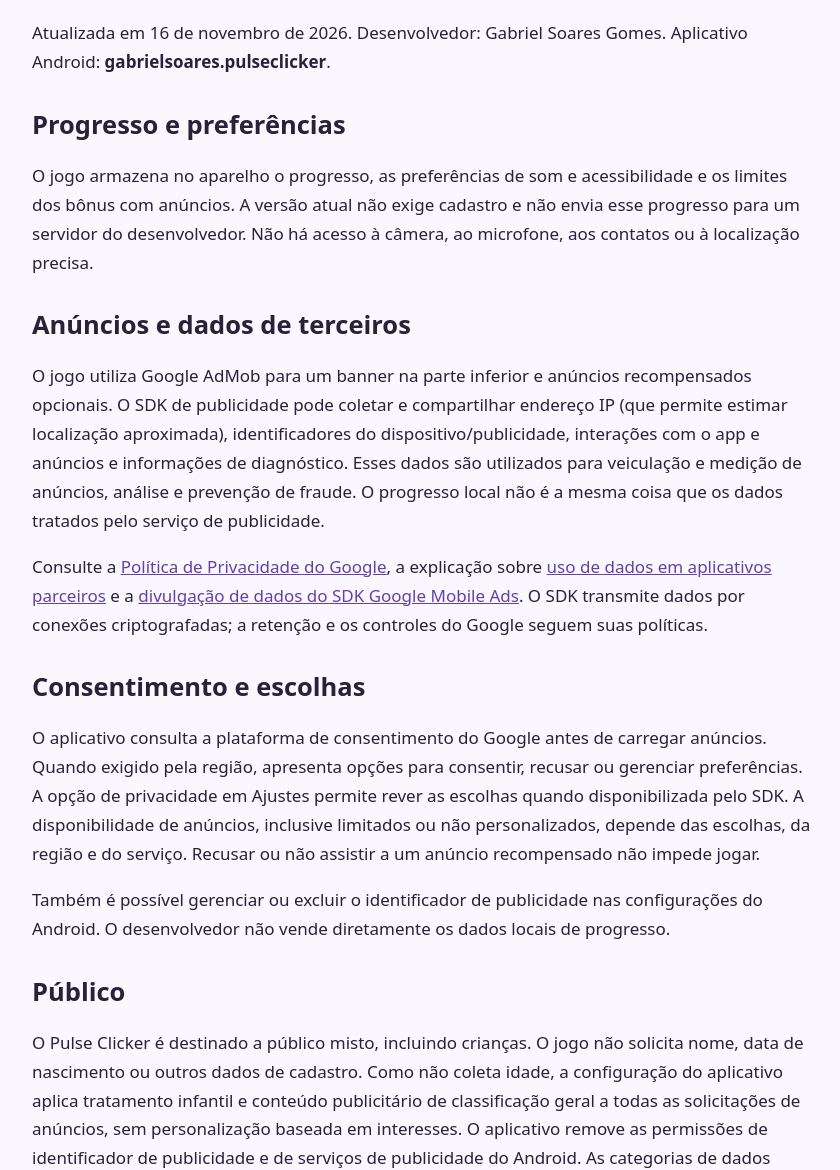
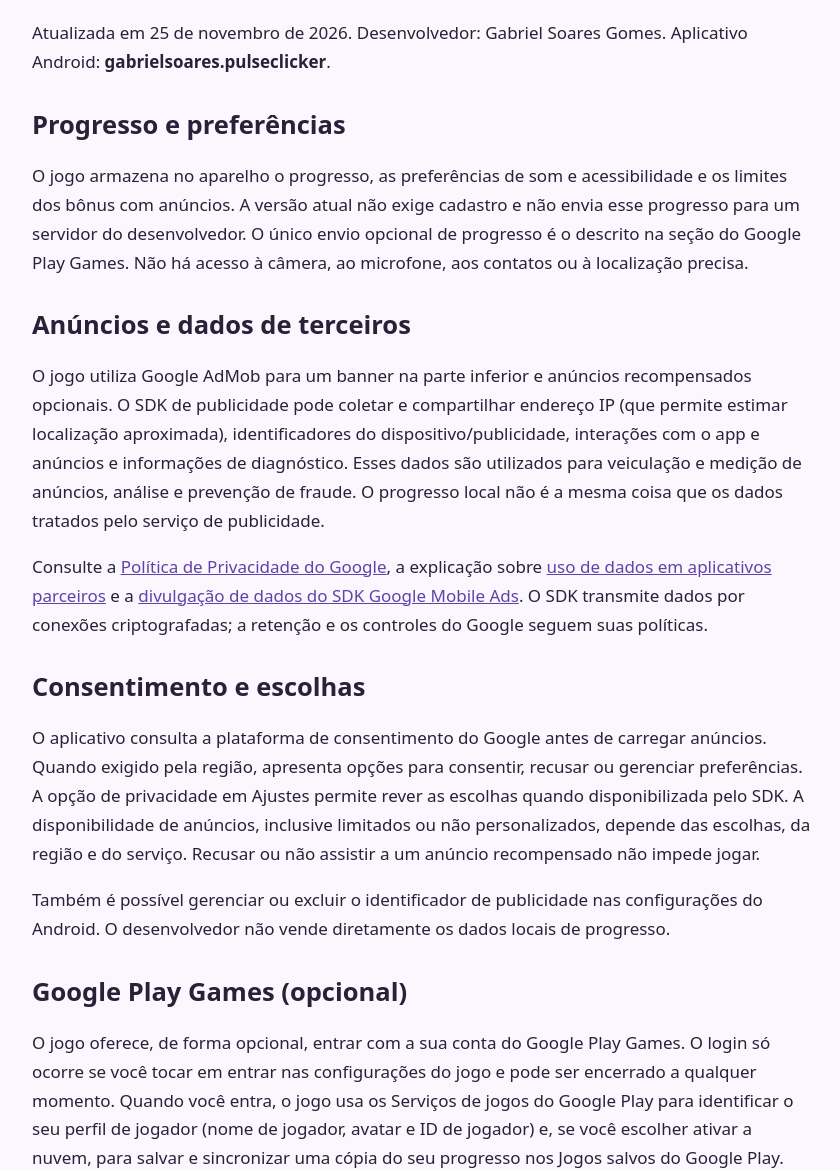
Before and after one commit to GabrielSoaresGomes/GabrielSoaresGomes.github.io, a plain HTML site: page pulse-clicker/privacy.html in a window 1280 px wide. Shown: the part 133-1303 px from the top of the page, without its empty margins (218-1058 px from the left). Drawn offline with Linux system fonts and the light colour scheme.

Commit message:
docs(pulse): atualiza política de privacidade com Google Play Games e nuvem

```diff
--- a/pulse-clicker/privacy.html
+++ b/pulse-clicker/privacy.html
@@ -9,19 +9,21 @@
 </head>
 <body><main>
 <h1>Pulse Clicker — Política de privacidade</h1>
-<p>Atualizada em 16 de novembro de 2026. Desenvolvedor: Gabriel Soares Gomes. Aplicativo Android: <strong>gabrielsoares.pulseclicker</strong>.</p>
+<p>Atualizada em 25 de novembro de 2026. Desenvolvedor: Gabriel Soares Gomes. Aplicativo Android: <strong>gabrielsoares.pulseclicker</strong>.</p>
 <h2>Progresso e preferências</h2>
-<p>O jogo armazena no aparelho o progresso, as preferências de som e acessibilidade e os limites dos bônus com anúncios. A versão atual não exige cadastro e não envia esse progresso para um servidor do desenvolvedor. Não há acesso à câmera, ao microfone, aos contatos ou à localização precisa.</p>
+<p>O jogo armazena no aparelho o progresso, as preferências de som e acessibilidade e os limites dos bônus com anúncios. A versão atual não exige cadastro e não envia esse progresso para um servidor do desenvolvedor. O único envio opcional de progresso é o descrito na seção do Google Play Games. Não há acesso à câmera, ao microfone, aos contatos ou à localização precisa.</p>
 <h2>Anúncios e dados de terceiros</h2>
 <p>O jogo utiliza Google AdMob para um banner na parte inferior e anúncios recompensados opcionais. O SDK de publicidade pode coletar e compartilhar endereço IP (que permite estimar localização aproximada), identificadores do dispositivo/publicidade, interações com o app e anúncios e informações de diagnóstico. Esses dados são utilizados para veiculação e medição de anúncios, análise e prevenção de fraude. O progresso local não é a mesma coisa que os dados tratados pelo serviço de publicidade.</p>
 <p>Consulte a <a href="https://policies.google.com/privacy?hl=pt-BR">Política de Privacidade do Google</a>, a explicação sobre <a href="https://policies.google.com/technologies/partner-sites?hl=pt-BR">uso de dados em aplicativos parceiros</a> e a <a href="https://developers.google.com/admob/android/privacy/play-data-disclosure">divulgação de dados do SDK Google Mobile Ads</a>. O SDK transmite dados por conexões criptografadas; a retenção e os controles do Google seguem suas políticas.</p>
 <h2>Consentimento e escolhas</h2>
 <p>O aplicativo consulta a plataforma de consentimento do Google antes de carregar anúncios. Quando exigido pela região, apresenta opções para consentir, recusar ou gerenciar preferências. A opção de privacidade em Ajustes permite rever as escolhas quando disponibilizada pelo SDK. A disponibilidade de anúncios, inclusive limitados ou não personalizados, depende das escolhas, da região e do serviço. Recusar ou não assistir a um anúncio recompensado não impede jogar.</p>
 <p>Também é possível gerenciar ou excluir o identificador de publicidade nas configurações do Android. O desenvolvedor não vende diretamente os dados locais de progresso.</p>
+<h2>Google Play Games (opcional)</h2>
+<p>O jogo oferece, de forma opcional, entrar com a sua conta do Google Play Games. O login só ocorre se você tocar em entrar nas configurações do jogo e pode ser encerrado a qualquer momento. Quando você entra, o jogo usa os Serviços de jogos do Google Play para identificar o seu perfil de jogador (nome de jogador, avatar e ID de jogador) e, se você escolher ativar a nuvem, para salvar e sincronizar uma cópia do seu progresso nos Jogos salvos do Google Play. Esses dados são tratados pelo Google conforme a <a href="https://policies.google.com/privacy?hl=pt-BR">Política de Privacidade do Google</a> e os termos dos Serviços de jogos; o desenvolvedor não recebe nem armazena nome, avatar ou ID de jogador em servidor próprio. Sem entrar, o jogo continua funcionando normalmente e o progresso permanece apenas no aparelho. A conta usada em compras no Google Play é a conta ativa na Play Store do aparelho e pode ser diferente da conta do Google Play Games.</p>
 <h2>Público</h2>
 <p>O Pulse Clicker é destinado a público misto, incluindo crianças. O jogo não solicita nome, data de nascimento ou outros dados de cadastro. Como não coleta idade, a configuração do aplicativo aplica tratamento infantil e conteúdo publicitário de classificação geral a todas as solicitações de anúncios, sem personalização baseada em interesses. O aplicativo remove as permissões de identificador de publicidade e de serviços de publicidade do Android. As categorias de dados descritas acima refletem o funcionamento geral do serviço; a coleta efetiva depende dessas restrições. Dados técnicos, como IP, interações e diagnóstico, ainda podem ser tratados para anúncios restritos, medição e prevenção de fraude.</p>
 <h2>Exclusão e contato</h2>
-<p>Para apagar os dados locais do jogo, use as configurações de armazenamento do Android para limpar os dados do aplicativo ou desinstale-o. Essa ação pode apagar o progresso e não remove registros que o Google já tenha tratado conforme suas próprias políticas. O reinício de progresso dentro do jogo preserva os limites de anúncios.</p>
+<p>Para apagar os dados locais do jogo, use as configurações de armazenamento do Android para limpar os dados do aplicativo ou a opção de reiniciar progresso nas configurações. Essa ação apaga o progresso local. Se você ativou a nuvem do Google Play Games, as configurações do jogo também oferecem a opção explícita de apagar a cópia salva na nuvem. A exclusão pelo app não remove registros técnicos que o Google já tenha tratado conforme suas próprias políticas.</p>
 <p>Dúvidas e solicitações de privacidade: <a href="mailto:gabrielsoares221@gmail.com">gabrielsoares221@gmail.com</a>. Caso entre em contato por e-mail, utilizaremos as informações enviadas para responder à solicitação. Esta política será atualizada quando as funcionalidades ou os serviços mudarem.</p>
 <footer><a href="/">Site do desenvolvedor</a></footer>
 </main></body></html>
```
